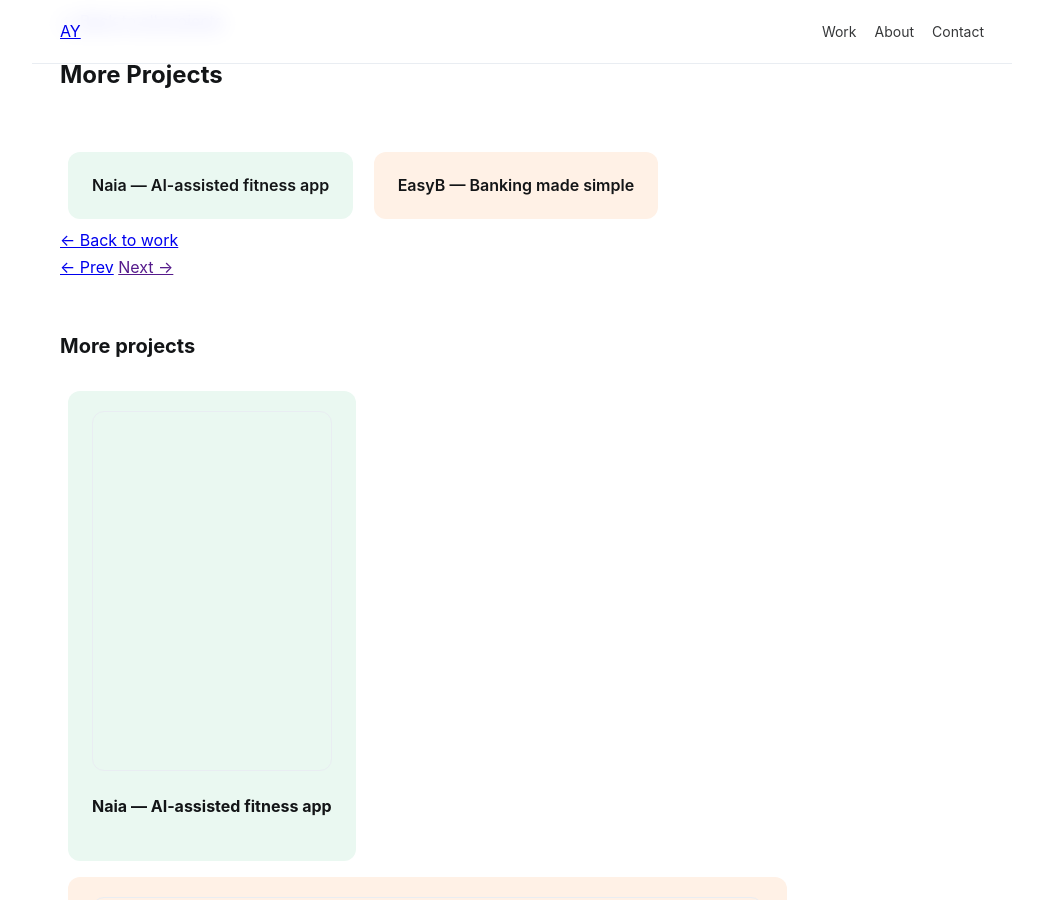
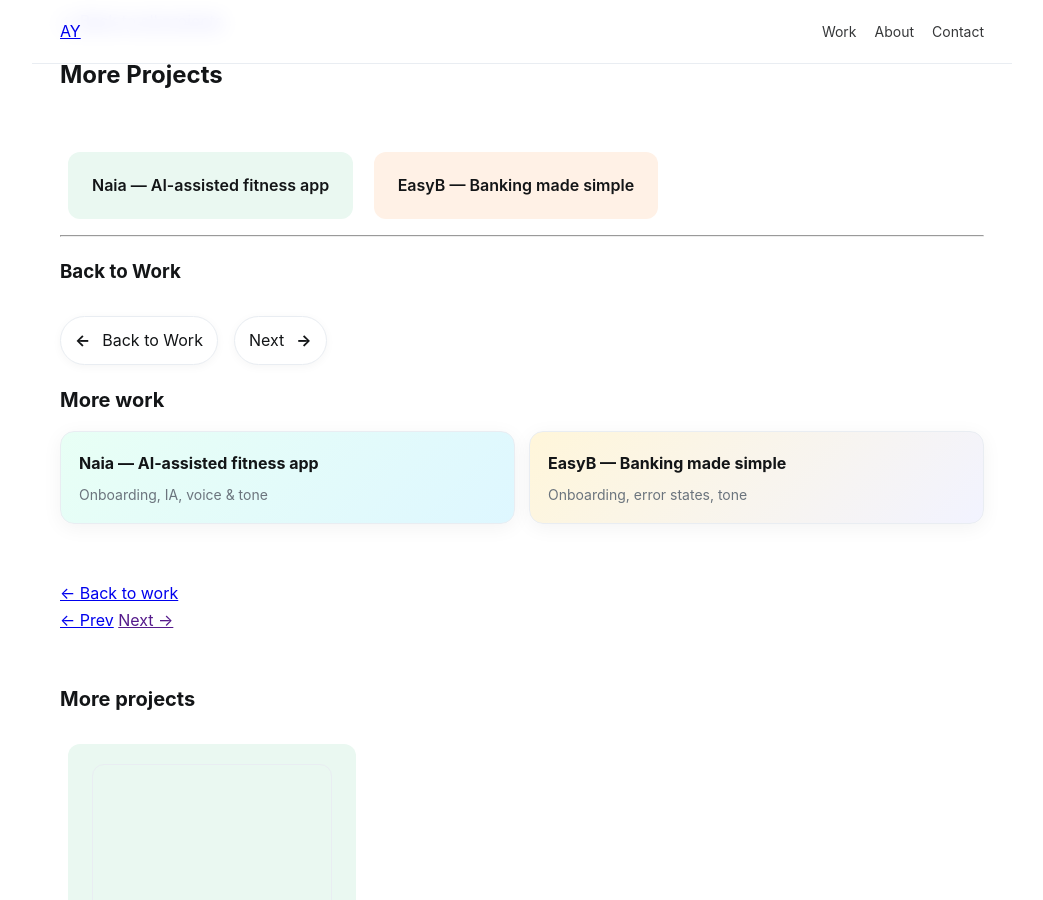
Before and after one commit to ayanoyokoyama/ayanoyokoyama-github.io, a Jekyll site: the page built from projects/guerillabox/index.md, in a window 1280 px wide and 900 px high, scrolled down 911 px. Shown: the whole window, without its empty margins (118-1161 px from the left). Built offline with Jekyll 4.4.1, drawn with Linux system fonts in a browser that asks for light colours.

Commit message:
Update index.md

```diff
--- a/projects/guerillabox/index.md
+++ b/projects/guerillabox/index.md
@@ -29,3 +29,25 @@ summary: [one-line summary about GuerillaBox project]
   <a href="/projects/naia/">Naia — AI-assisted fitness app</a>
   <a href="/projects/easyb/">EasyB — Banking made simple</a>
 </div>
+---
+
+### Back to Work
+
+<div class="btn-row">
+  <a class="btn-pill" href="/#projects"><span class="icon-left">←</span> Back to Work</a>
+  <a class="btn-pill" href="/projects/naia/">Next <span class="icon-right">→</span></a>
+</div>
+
+<div class="more-work">
+  <h3>More work</h3>
+  <div class="work-grid">
+    <a class="work-card card-teal" href="/projects/naia/">
+      <p class="title">Naia — AI-assisted fitness app</p>
+      <p class="meta">Onboarding, IA, voice & tone</p>
+    </a>
+    <a class="work-card card-yellow" href="/projects/easyb/">
+      <p class="title">EasyB — Banking made simple</p>
+      <p class="meta">Onboarding, error states, tone</p>
+    </a>
+  </div>
+</div>
```
